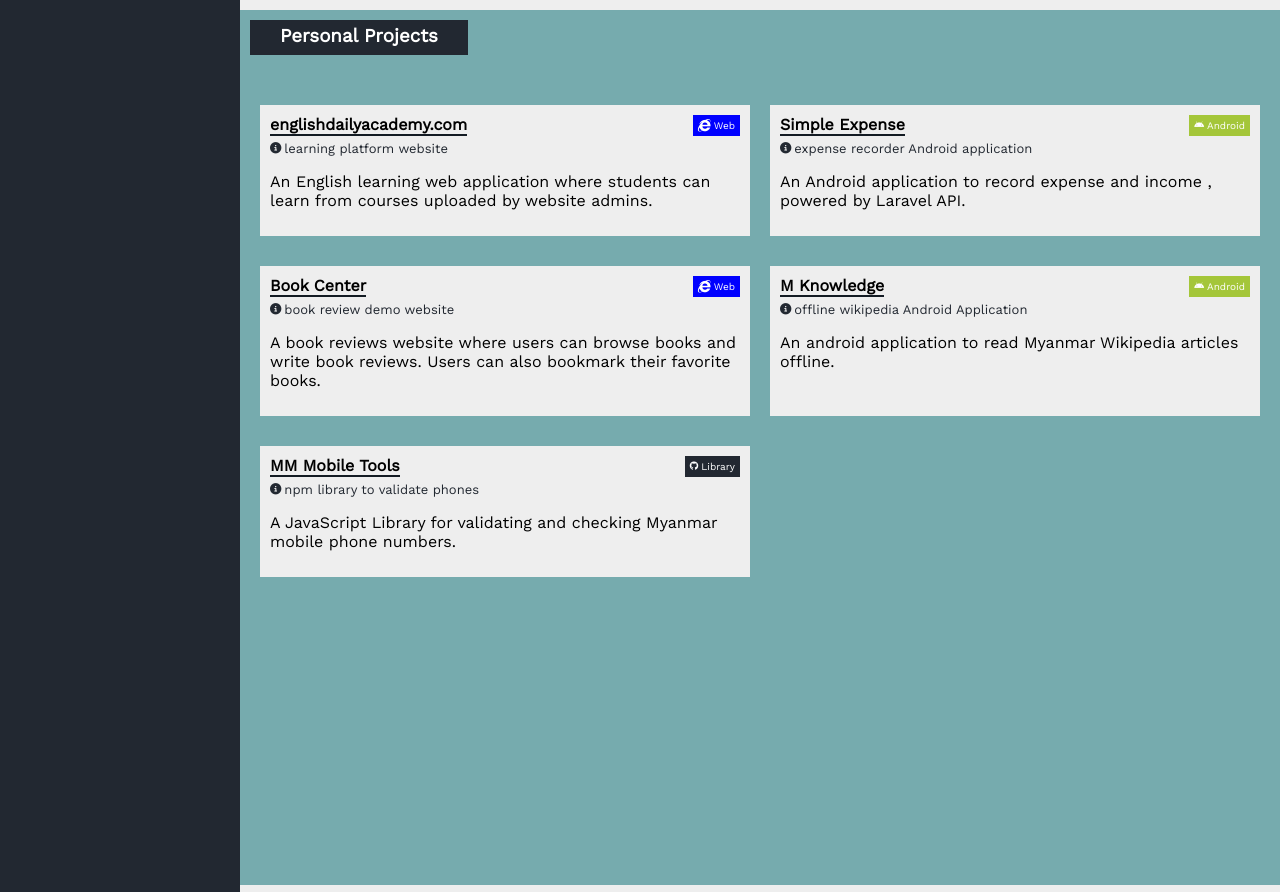
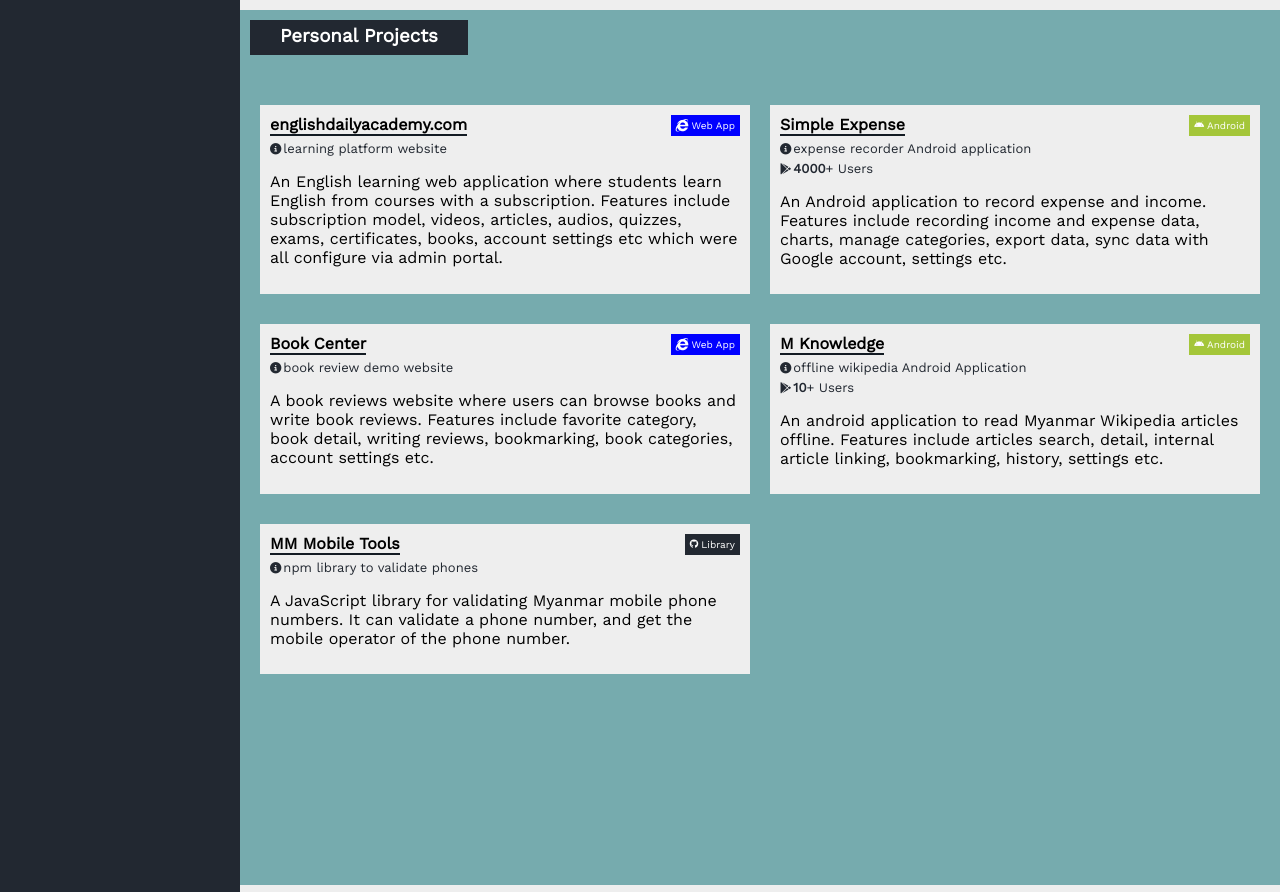
Before and after one commit to lwinmoehein/lwinmoehein.github.io, a plain HTML site: page index.html in a window 1280 px wide. Shown: the part 1760-2652 px from the top of the page. Drawn offline with nearby package versions, Linux system fonts and the light colour scheme.

Commit message:
- add users count

```diff
--- a/index.html
+++ b/index.html
@@ -443,12 +443,14 @@
                                                 </div>
                                             </div>
                                             <div class="memorable">
-                                                <div>
-                                                    <i class="fa fa-info-circle fa-sm"></i>
-                                                </div>
-                                                <div>
+                                                    <span class="icon"><i class="fa fa-circle-info fa-sm"></i></span>
                                                     <span x-text="projectDetail.memorable_title"></span>
-                                                </div>
+
+                                            </div>
+                                            <div class="memorable" x-show="projectDetail.users_count">
+                                                <span class="icon"><i class="fa-brands fa-google-play fa-sm"></i></span>
+                                                <span><span style="font-weight: bold" x-text="projectDetail.users_count"></span>+ Users</span>
+
                                             </div>
                                         </div>
                                         <div class="about">
--- a/js/data.js
+++ b/js/data.js
@@ -9,9 +9,9 @@ document.addEventListener('alpine:init', () => {
                 title:'englishdailyacademy.com',
                 memorable_title:'learning platform website',
                 type_id:'web',
-                type_name:'Web',
+                type_name:'Web App',
                 demo_url:'https://englishdailyacademy.com',
-                short_description:'An English learning web application where students can learn from courses uploaded by website admins.',
+                short_description:'An English learning web application where students learn English from courses with a subscription. Features include subscription model, videos, articles, audios, quizzes, exams, certificates, books, account settings etc which were all configure via admin portal.',
                 description:'englishdailyacademy.com is a website for English learners where students can learn English from the website. Courses and contents are uploaded by the website admin using Admin Portal. A student first subscribe to the website by monthly, yearly etc. Course contents contain articles, videos, audios, quizzes and exams to automatically give students course completion certificates directly from the website.',
                 technologies:['Laravel','Vue.js','MySQL','Ubuntu','Hostinger','Cloudflare','GithubActions'],
                 features:[
@@ -73,9 +73,10 @@ document.addEventListener('alpine:init', () => {
                 memorable_title:'expense recorder Android application',
                 type_id:'android',
                 type_name:'Android',
+                users_count:4000,
                 demo_url:'https://play.google.com/store/apps/details?id=lab.justonebyte.simpleexpense',
                 description:'Simple Expense is an Android application on Google Play which simply enables users to record their expense and income.This application contains features such as exporting data as Excel files, backing up data with Google account, managing categories. Laravel API is hosted on Amazon EC2 and uses Amazon RDS as database. Github Actions is used to automatically update code changes to EC2.',
-                short_description: 'An Android application to record expense and income , powered by Laravel API.',
+                short_description: 'An Android application to record expense and income. Features include recording income and expense data, charts, manage categories, export data, sync data with Google account, settings etc.',
                 technologies:['Laravel','Kotlin','Amazon EC2','Amazon RDS','Github Actions','Jetpack Compose','MVVM'],
                 features:[
                     {
@@ -115,10 +116,10 @@ document.addEventListener('alpine:init', () => {
                 title:'Book Center',
                 memorable_title:'book review demo website',
                 type_id:'web',
-                type_name:'Web',
+                type_name:'Web App',
                 demo_url:'https://bookcenter.lwinmoehein.info',
                 description:'Book Center is a demo Vue.js Single Page Application (SPA) with Laravel API.Amazon CodePipeline is used to automatically build Vue.js source files to static files and deploy built files to Amazon S3. Github Actions is also used to deploy Laravel API code changes to Amazon EC2. Amazon RDS is used as a database of the application.',
-                short_description: 'A book reviews website where users can browse books and write book reviews. Users can also bookmark their favorite books.',
+                short_description: 'A book reviews website where users can browse books and write book reviews. Features include favorite category, book detail, writing reviews, bookmarking, book categories, account settings etc.',
                 technologies:['Laravel','Vue.js','Amazon EC2','Amazon RDS','Amazon CodePipeline','Cloudflare'],
                 features:[
                     {
@@ -159,9 +160,10 @@ document.addEventListener('alpine:init', () => {
                 memorable_title:'offline wikipedia Android Application',
                 type_id:'android',
                 type_name:'Android',
+                users_count: 10,
                 demo_url:'https://play.google.com/store/apps/details?id=lab.justonebyte.mknowledge',
                 description:'M Kowledge is an Android application which enables users to read Myanmar Wikipedia articles online.Users can search Wikipedia articles and read them.It also has a feature where users can navigate to another article using links inside the reading article.',
-                short_description: 'An android application to read Myanmar Wikipedia articles offline.',
+                short_description: 'An android application to read Myanmar Wikipedia articles offline. Features include articles search, detail, internal article linking, bookmarking, history, settings etc.',
                 technologies:['Kotlin','Jetpack Compose','Hilt','Clean Architecture','MVVM','Room'],
                 features:[
                     {
@@ -204,7 +206,7 @@ document.addEventListener('alpine:init', () => {
                 type_name:'Library',
                 demo_url:'https://github.com/lwinmoehein/MM-Mobile-Tools-JS',
                 description:'MM Mobile Tools is a JavaScript library to check and validate Myanmar mobile phone numbers. It\'s written in Typescript and uses Jest library to test library functions.Codecov is used to report code coverage on README page. Github Actions is used to automatically publish library releases to NPM.',
-                short_description: 'A JavaScript Library for validating and checking Myanmar mobile phone numbers.',
+                short_description: 'A JavaScript library for validating Myanmar mobile phone numbers. It can validate a phone number, and get the mobile operator of the phone number.',
                 technologies:['TypeScript','Jest','GithubActions','CodeCov','NPM'],
                 features:[
                     {
--- a/main-section-wrapper.sass
+++ b/main-section-wrapper.sass
@@ -193,8 +193,12 @@
             font-size: small
             color: v.$primary-color
             display: flex
-            gap: 3px
+            gap: 2px
             align-items: center
+            i
+              margin-top: 2px
+
+
 
           .title-wrapper
             display: flex
```
Also changed, not shown: main-section-wrapper.css, 1 other file.
